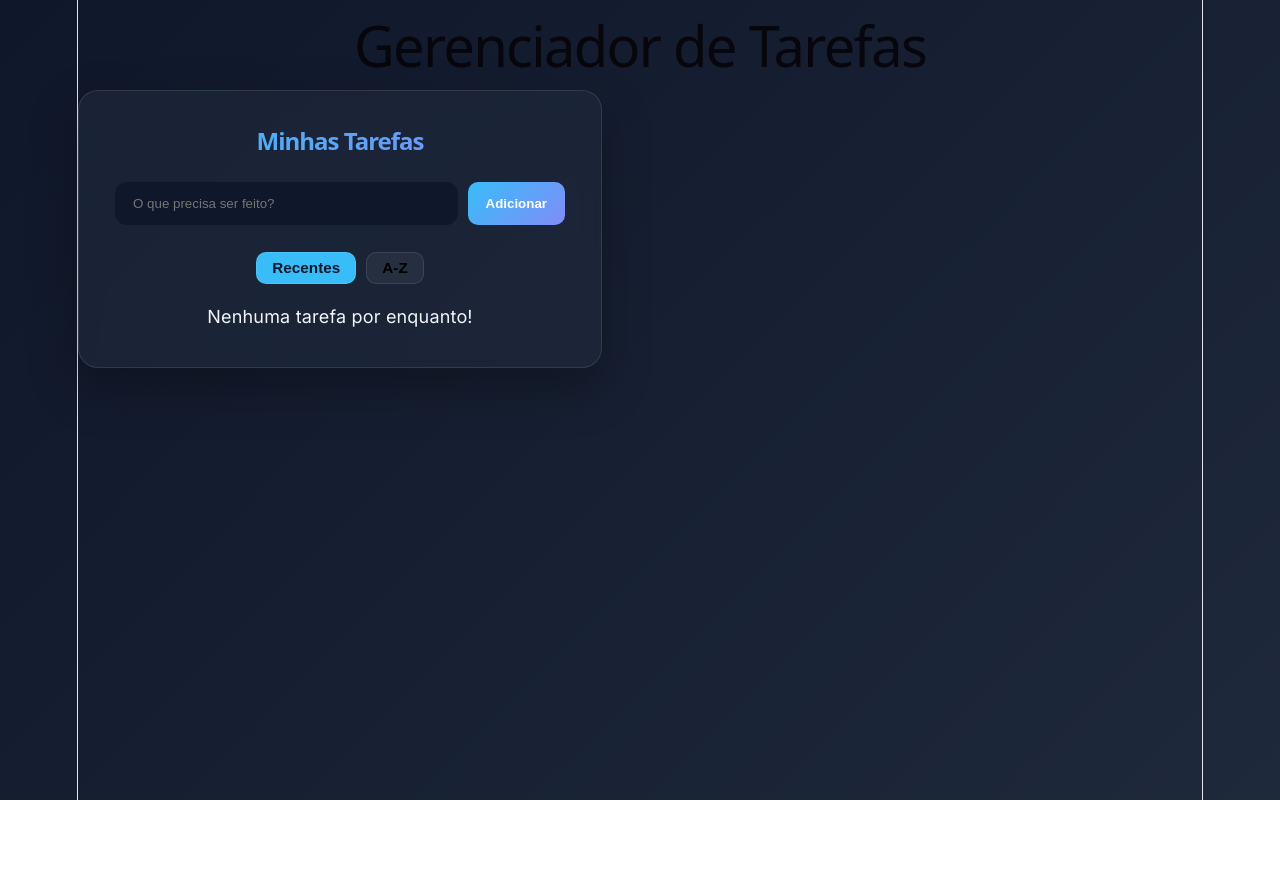
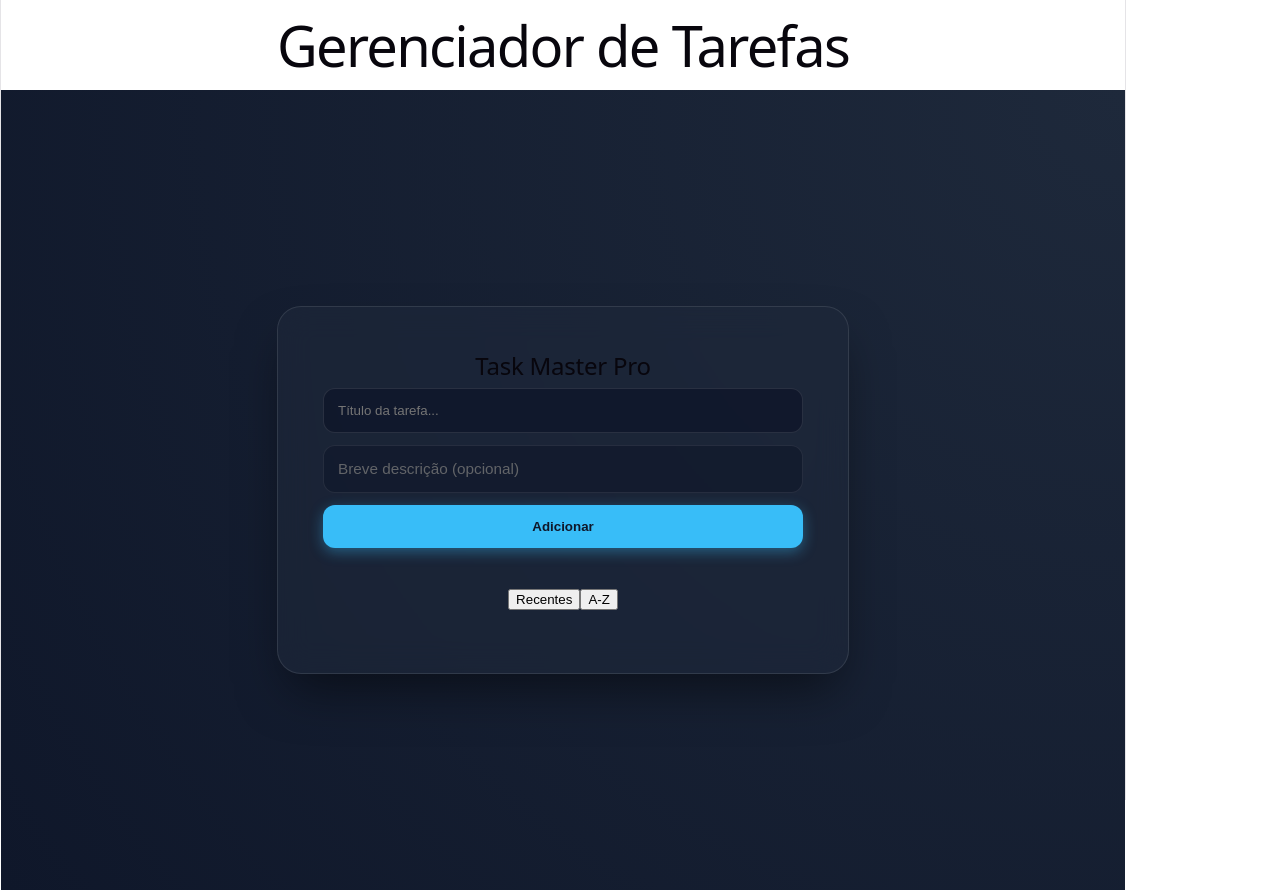
Before and after one commit to mbbia10/TDPW3, a React (Vite) app in the folder minha-lista-tarefas/: page / in a window 1280 px wide. Before the commit the page ends 800 px from the top, so only its background shows below. Built offline with nearby package versions, Linux system fonts and the light colour scheme.

Commit message:
feat: adiciona descrição nas tarefas
Permite incluir uma descrição adicional em cada tarefa para melhor organização e detalhamento.

```diff
--- a/minha-lista-tarefas/src/components/ListaTarefas.css
+++ b/minha-lista-tarefas/src/components/ListaTarefas.css
@@ -1,160 +1,110 @@
-/* Importando uma fonte mais moderna */
-@import url('https://fonts.googleapis.com/css2?family=Inter:wght@300;400;600&display=swap');
+@import url('https://fonts.googleapis.com/css2?family=Plus+Jakarta+Sans:wght@400;600;700&display=swap');
 
-:root {
-  --bg-gradient: linear-gradient(135deg, #0f172a 0%, #1e293b 100%);
-  --card-bg: rgba(30, 41, 59, 0.7);
-  --accent-blue: #38bdf8;
-  --accent-purple: #818cf8;
-  --text-main: #f1f5f9;
-  --danger: #fb7185;
-  --success: #34d399;
+/* Centralização Absoluta */
+html, body, #root {
+  height: 100%;
+  margin: 0;
 }
 
-body {
-  background: var(--bg-gradient);
+.page-wrapper {
+  display: flex;
+  justify-content: center; /* Centro horizontal */
+  align-items: center;     /* Centro vertical */
   min-height: 100vh;
-  margin: 0;
-  display: flex;
-  align-items: center;
-  justify-content: center;
-  font-family: 'Inter', sans-serif;
+  background: radial-gradient(circle at top right, #1e293b, #0f172a);
+  font-family: 'Plus Jakarta Sans', sans-serif;
 }
 
 .container {
-  max-width: 450px;
-  width: 90%;
-  padding: 2rem;
-  background: var(--card-bg);
-  backdrop-filter: blur(10px); /* Efeito vidro */
+  width: 100%;
+  max-width: 480px;
+  background: rgba(30, 41, 59, 0.6);
+  backdrop-filter: blur(16px);
   border: 1px solid rgba(255, 255, 255, 0.1);
-  border-radius: 20px;
-  box-shadow: 0 20px 50px rgba(0, 0, 0, 0.3);
-  color: var(--text-main);
-  animation: fadeIn 0.8s ease-out;
+  border-radius: 24px;
+  padding: 2.5rem;
+  box-shadow: 0 25px 50px -12px rgba(0, 0, 0, 0.5);
 }
 
-h2 {
-  font-weight: 600;
-  letter-spacing: -1px;
-  margin-bottom: 1.5rem;
-  background: linear-gradient(to right, #38bdf8, #818cf8);
-  -webkit-background-clip: text;
-  -webkit-text-fill-color: transparent;
-}
-
-/* Grupo de Input */
+/* Estilo da Entrada de Dados */
 .input-group {
   display: flex;
-  gap: 10px;
-  margin-bottom: 1.5rem;
+  flex-direction: column; /* Coloca um input embaixo do outro */
+  gap: 12px;
+  margin-bottom: 2rem;
 }
 
 input {
-  flex: 1;
-  padding: 12px 16px;
+  background: rgba(15, 23, 42, 0.8);
+  border: 1px solid rgba(255, 255, 255, 0.1);
   border-radius: 12px;
-  border: 2px solid transparent;
-  background: #0f172a;
+  padding: 14px;
   color: white;
-  outline: none;
-  transition: all 0.3s ease;
+  transition: 0.3s;
 }
 
 input:focus {
-  border-color: var(--accent-blue);
-  box-shadow: 0 0 15px rgba(56, 189, 248, 0.2);
+  border-color: #38bdf8;
+  outline: none;
+  box-shadow: 0 0 0 3px rgba(56, 189, 248, 0.2);
 }
 
-/* Botões de Filtro */
-.filtros {
-  display: flex;
-  justify-content: center;
-  gap: 10px;
-  margin-bottom: 1rem;
+.input-desc {
+  font-size: 0.85rem;
+  opacity: 0.8;
 }
 
-.filtros button {
-  background: rgba(255, 255, 255, 0.05);
-  padding: 6px 15px;
-  font-size: 0.85rem;
-  border: 1px solid rgba(255, 255, 255, 0.1);
-}
-
-.filtros button.active {
-  background: var(--accent-blue);
-  color: #0f172a;
-  font-weight: bold;
-}
-
-/* Lista de Tarefas */
-ul {
-  list-style: none;
-  padding: 0;
-  margin-top: 20px;
-}
-
+/* Lista Dinâmica */
 .tarefa-item {
-  background: rgba(15, 23, 42, 0.5);
-  margin-bottom: 12px;
-  padding: 14px;
-  border-radius: 12px;
+  background: rgba(255, 255, 255, 0.03);
+  margin-bottom: 1rem;
+  padding: 1rem;
+  border-radius: 16px;
   display: flex;
   justify-content: space-between;
-  align-items: center;
-  transition: transform 0.2s, background 0.3s;
-  border-left: 4px solid var(--accent-purple);
+  align-items: flex-start; /* Alinha no topo por causa da descrição */
+  border: 1px solid transparent;
+  transition: 0.3s;
 }
 
 .tarefa-item:hover {
-  transform: translateX(5px);
-  background: rgba(15, 23, 42, 0.8);
+  background: rgba(255, 255, 255, 0.07);
+  border-color: rgba(56, 189, 248, 0.3);
 }
 
-.concluida {
-  text-decoration: line-through;
-  opacity: 0.5;
-  color: #94a3b8;
+.info-tarefa {
+  display: flex;
+  flex-direction: column;
+  gap: 4px;
 }
 
-/* Botões de Ação */
-.acoes {
-  display: flex;
-  gap: 8px;
+.desc-text {
+  margin: 0;
+  font-size: 0.85rem;
+  color: #94a3b8;
+  line-height: 1.4;
 }
 
-button {
-  padding: 10px 18px;
-  border-radius: 10px;
+/* Botão de Adicionar "Glow" */
+.input-group button {
+  background: #38bdf8;
+  color: #0f172a;
+  font-weight: 700;
   border: none;
+  padding: 14px;
+  border-radius: 12px;
   cursor: pointer;
-  font-weight: 600;
-  transition: all 0.3s cubic-bezier(0.4, 0, 0.2, 1);
-}
-
-/* Botão Adicionar Principal */
-.input-group button {
-  background: linear-gradient(135deg, var(--accent-blue), var(--accent-purple));
-  color: white;
+  box-shadow: 0 4px 14px 0 rgba(56, 189, 248, 0.39);
 }
 
 .input-group button:hover {
-  filter: brightness(1.2);
-  transform: translateY(-2px);
+  background: #7dd3fc;
+  transform: scale(1.02);
 }
 
-/* Botões de Ícones dentro da lista */
-.acoes button {
-  padding: 6px 10px;
-  background: #1e293b;
-  color: var(--text-main);
+/* Efeito Concluído */
+.concluida {
+  text-decoration: line-through;
+  color: #64748b;
+  font-weight: 400;
 }
-
-.acoes button:first-child:hover { color: var(--success); }
-.acoes button:last-child:hover { color: var(--danger); }
-
-/* Animação suave ao abrir */
-@keyframes fadeIn {
-  from { opacity: 0; transform: translateY(20px); }
-  to { opacity: 1; transform: translateY(0); }
-}
--- a/minha-lista-tarefas/src/components/ListaTarefas.jsx
+++ b/minha-lista-tarefas/src/components/ListaTarefas.jsx
@@ -4,21 +4,14 @@ import './ListaTarefas.css';
 function ListaTarefas() {
   const [tarefas, setTarefas] = useState([]);
   const [novaTarefa, setNovaTarefa] = useState('');
+  const [descricao, setDescricao] = useState(''); // NOVO ESTADO
   const [ordem, setOrdem] = useState('data');
 
-  // 1. Carregar tarefas do LocalStorage ao montar o componente
   useEffect(() => {
     const dados = localStorage.getItem('tarefas');
-    if (dados) {
-      try {
-        setTarefas(JSON.parse(dados));
-      } catch (e) {
-        console.error("Erro ao carregar tarefas", e);
-      }
-    }
+    if (dados) setTarefas(JSON.parse(dados));
   }, []);
 
-  // 2. Salvar tarefas no LocalStorage sempre que a lista mudar
   useEffect(() => {
     localStorage.setItem('tarefas', JSON.stringify(tarefas));
   }, [tarefas]);
@@ -29,98 +22,65 @@ function ListaTarefas() {
     const nova = {
       id: Date.now(),
       texto: novaTarefa,
+      descricao: descricao, // SALVANDO A DESCRIÇÃO
       data: Date.now(),
       concluida: false
     };
 
     setTarefas([...tarefas, nova]);
     setNovaTarefa('');
+    setDescricao(''); // LIMPA O CAMPO
   };
 
-  const removerTarefa = (id) => {
-    setTarefas(tarefas.filter(t => t.id !== id));
-  };
-
-  const toggleConcluida = (id) => {
-    setTarefas(
-      tarefas.map(t =>
-        t.id === id ? { ...t, concluida: !t.concluida } : t
-      )
-    );
-  };
-
-  // 3. Lógica de Ordenação com useMemo (Recalcula apenas quando necessário)
   const tarefasOrdenadas = useMemo(() => {
-    const listaParaOrdenar = [...tarefas];
-
+    const lista = [...tarefas];
     if (ordem === 'alfabetica') {
-      return listaParaOrdenar.sort((a, b) =>
-        // localeCompare com sensitivity 'base' ignora maiúsculas e acentos
-        a.texto.localeCompare(b.texto, undefined, { sensitivity: 'base' })
-      );
+      return lista.sort((a, b) => a.texto.localeCompare(b.texto, undefined, { sensitivity: 'base' }));
     }
-
-    if (ordem === 'data') {
-      return listaParaOrdenar.sort((a, b) => b.data - a.data);
-    }
-
-    return listaParaOrdenar;
+    return lista.sort((a, b) => b.data - a.data);
   }, [tarefas, ordem]);
 
   return (
+    <div className="page-wrapper"> {/* WRAPPER PARA CENTRALIZAR TUDO */}
       <div className="container">
-      <h2>Minhas Tarefas</h2>
+        <h2>Task Master Pro</h2>
 
         <div className="input-group">
           <input
             type="text"
             value={novaTarefa}
             onChange={(e) => setNovaTarefa(e.target.value)}
-          placeholder="O que precisa ser feito?"
-          onKeyDown={(e) => e.key === 'Enter' && adicionarTarefa()}
+            placeholder="Título da tarefa..."
+          />
+          <input
+            type="text"
+            className="input-desc"
+            value={descricao}
+            onChange={(e) => setDescricao(e.target.value)}
+            placeholder="Breve descrição (opcional)"
           />
           <button onClick={adicionarTarefa}>Adicionar</button>
         </div>
 
         <div className="filtros">
-        <button
-          className={ordem === 'data' ? 'active' : ''}
-          onClick={() => setOrdem('data')}
-        >
-          Recentes
-        </button>
-        <button
-          className={ordem === 'alfabetica' ? 'active' : ''}
-          onClick={() => setOrdem('alfabetica')}
-        >
-          A-Z
-        </button>
+          <button className={ordem === 'data' ? 'active' : ''} onClick={() => setOrdem('data')}>Recentes</button>
+          <button className={ordem === 'alfabetica' ? 'active' : ''} onClick={() => setOrdem('alfabetica')}>A-Z</button>
         </div>
 
         <ul>
           {tarefasOrdenadas.map((tarefa) => (
             <li key={tarefa.id} className="tarefa-item">
-            <span
-              className={tarefa.concluida ? 'concluida' : ''}
-              onClick={() => toggleConcluida(tarefa.id)}
-              style={{ cursor: 'pointer' }}
-            >
-              {tarefa.texto}
-            </span>
-
+              <div className="info-tarefa">
+                <strong className={tarefa.concluida ? 'concluida' : ''}>{tarefa.texto}</strong>
+                {tarefa.descricao && <p className="desc-text">{tarefa.descricao}</p>}
+              </div>
               <div className="acoes">
-              <button onClick={() => toggleConcluida(tarefa.id)}>
-                {tarefa.concluida ? '↩' : '✓'}
-              </button>
-              <button onClick={() => removerTarefa(tarefa.id)}>
-                ✕
-              </button>
+                <button onClick={() => setTarefas(tarefas.filter(t => t.id !== tarefa.id))}>✕</button>
               </div>
             </li>
           ))}
         </ul>
-
-      {tarefas.length === 0 && <p>Nenhuma tarefa por enquanto!</p>}
+      </div>
     </div>
   );
 }
```
Lines whose indentation alone changed are shown as unchanged.
